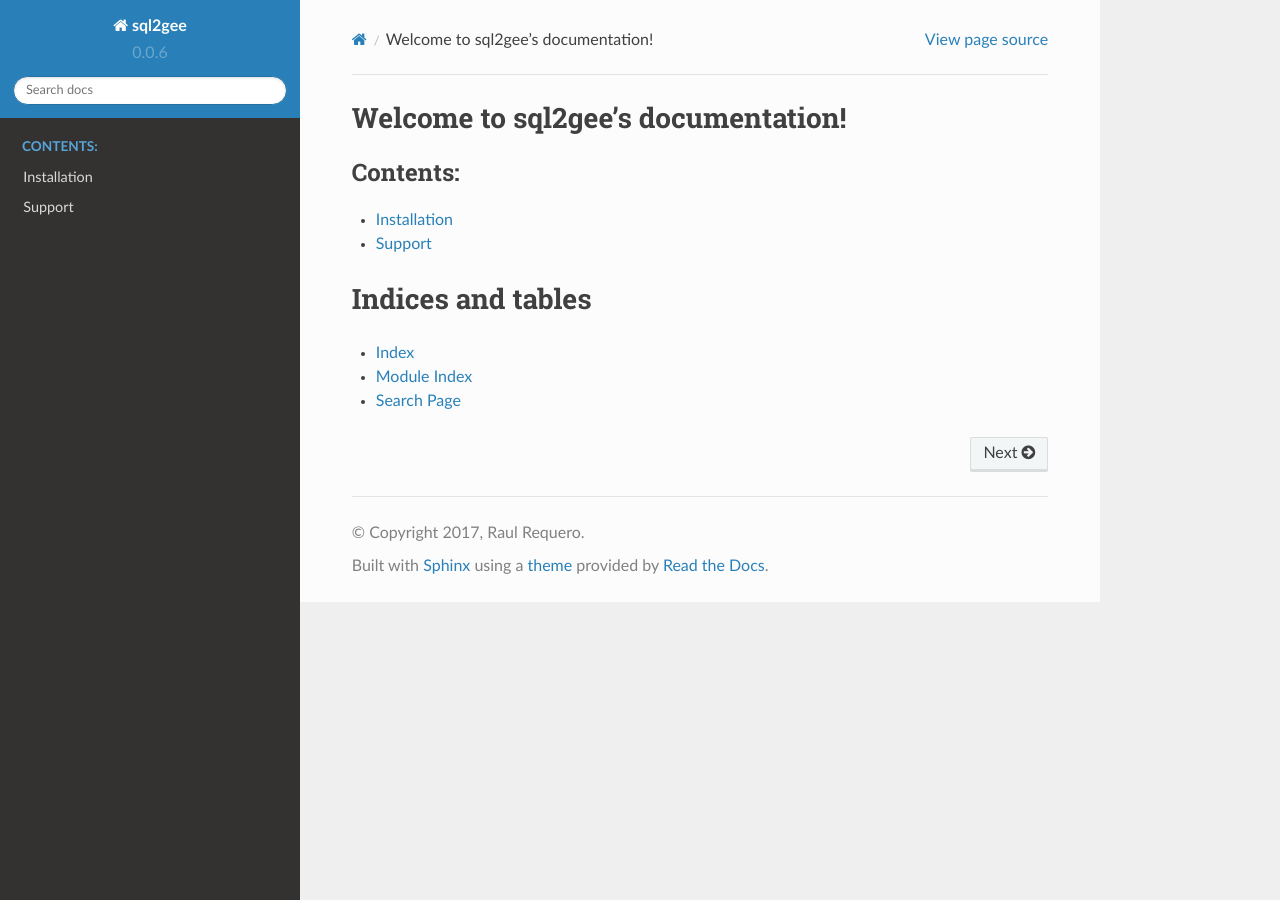
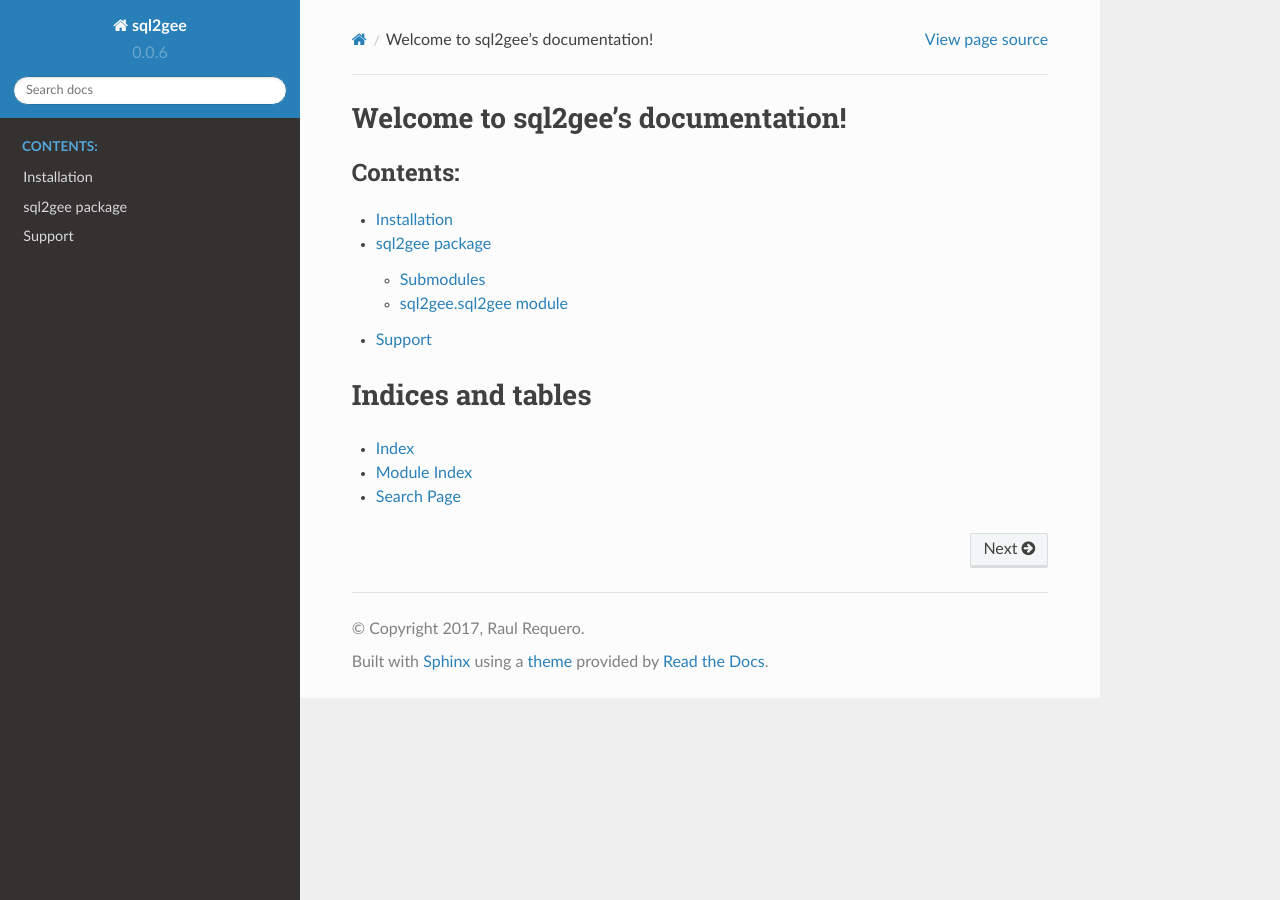
Before and after one commit to Vizzuality/sql2gee, a Sphinx documentation site: the page built from docs/source/index.rst, in a window 1280 px wide. Built offline with Sphinx 7.4.7 and the Read the Docs theme 2.0.0, drawn with Linux system fonts in a browser that asks for light colours.

```diff
--- a/docs/source/index.rst
+++ b/docs/source/index.rst
@@ -11,6 +11,7 @@ Welcome to sql2gee's documentation!
    :caption: Contents:
 
    install
+   sql2gee
    support
 
 Indices and tables
--- /dev/null
+++ b/docs/source/sql2gee.rst
@@ -0,0 +1,13 @@
+sql2gee package
+==================
+
+Submodules
+----------
+
+sql2gee.sql2gee module
+-------------------------
+
+.. automodule:: sql2gee.sql2gee
+    :members:
+    :undoc-members:
+    :show-inheritance:
```
Also changed, not shown: README.md (+2 -0 lines).
